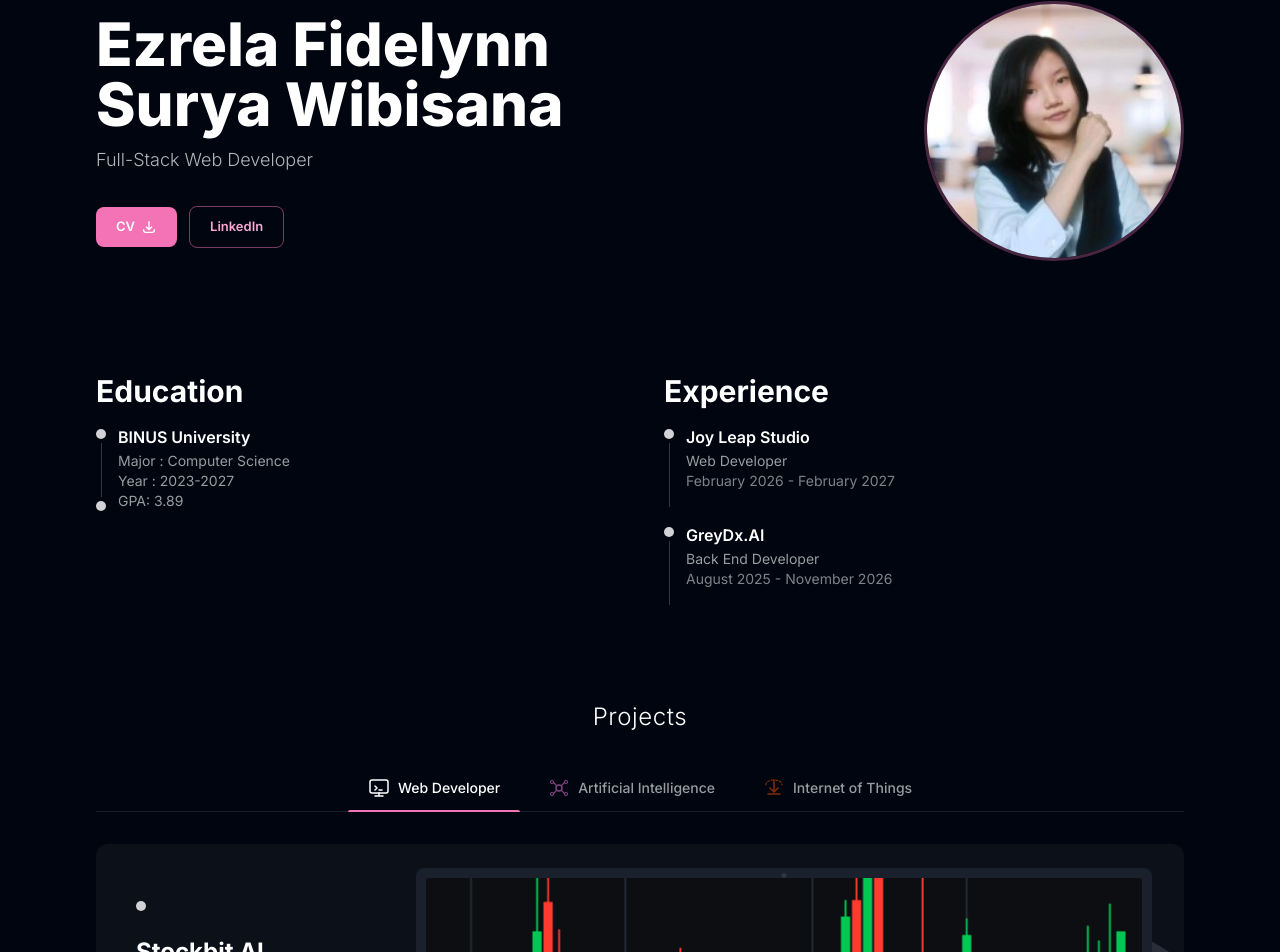
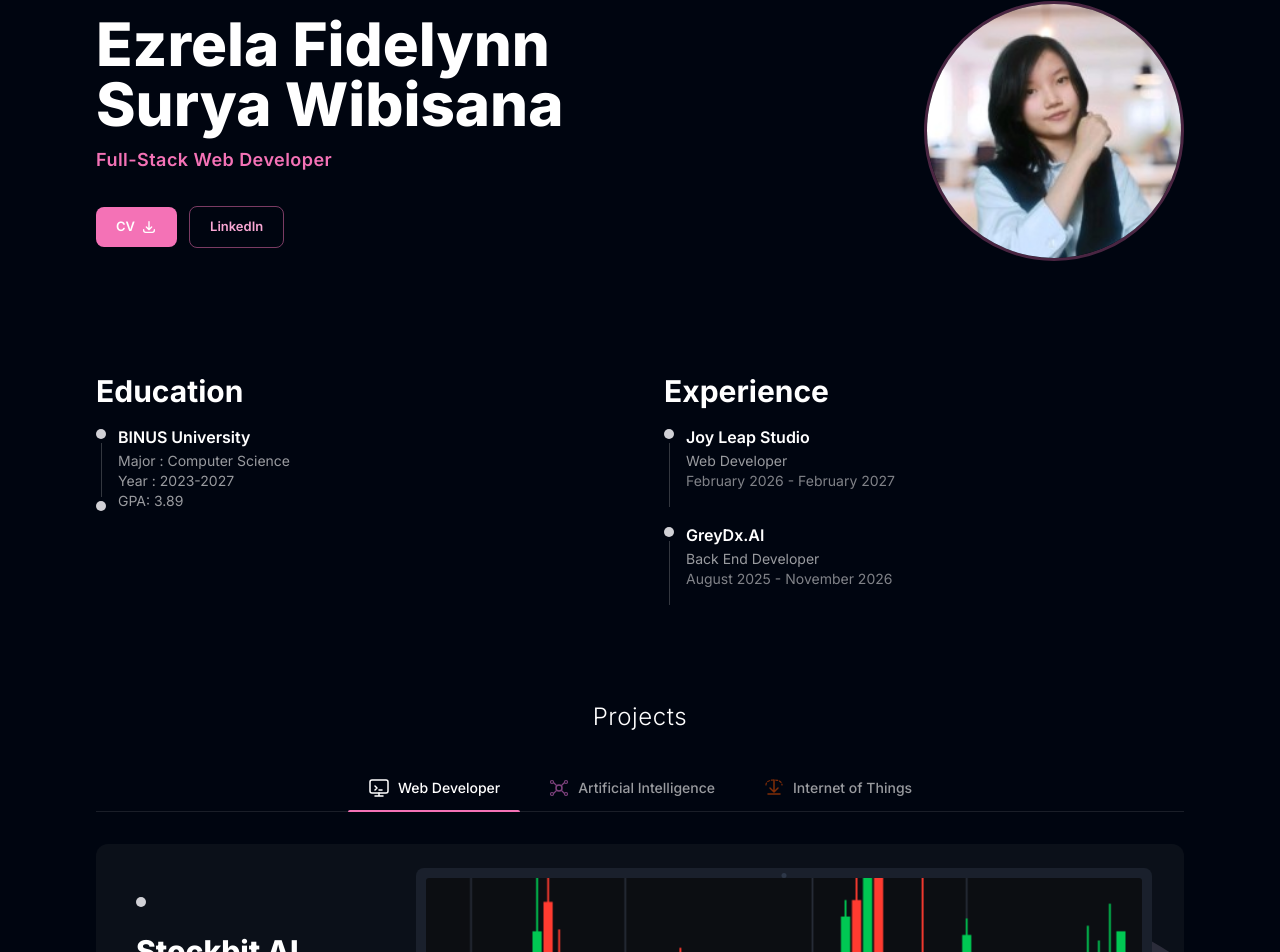
Before and after one commit to ezrelafidelynn/Portofolio, a React (Vite) app in the folder Portofolio/: page / in a window 1280 px wide. Shown: the part 135-1087 px from the top of the page. Built offline with nearby package versions, Linux system fonts and the light colour scheme.

Commit message:
Make project titles bigger/bolder, hero subtitle pink and bold

```diff
--- a/Portofolio/src/components/HeroSection.jsx
+++ b/Portofolio/src/components/HeroSection.jsx
@@ -8,7 +8,7 @@ const HeroSection = () => (
         <h1 className="text-5xl md:text-6xl font-extrabold text-white leading-tight mb-3">
           Ezrela Fidelynn<br />Surya Wibisana
         </h1>
-        <p className="text-white/70 text-lg font-light mb-8">Full-Stack Web Developer</p>
+        <p className="text-pink-primary text-lg font-semibold mb-8 tracking-wide">Full-Stack Web Developer</p>
         <div className="flex items-center gap-3 flex-wrap">
           <a
             href="https://drive.google.com/file/d/1KJ1PA-EzkzZqnLxwfkDX0C4M9ndYEUBV/view?usp=sharing"
--- a/Portofolio/src/components/ProjectCard.jsx
+++ b/Portofolio/src/components/ProjectCard.jsx
@@ -13,7 +13,7 @@ const ProjectCard = ({ title, description, image, video, fullImage, link, github
         className="w-2.5 h-2.5 rounded-full mb-6"
         style={{ background: "#d1d1d6" }}
       />
-      <h3 className="text-white font-bold text-2xl leading-snug mb-3">{title}</h3>
+      <h3 className="text-white font-extrabold text-3xl leading-snug mb-3">{title}</h3>
       <p className="text-white/55 text-sm leading-relaxed mb-4">{description}</p>
 
       {/* Tech stack */}
```
